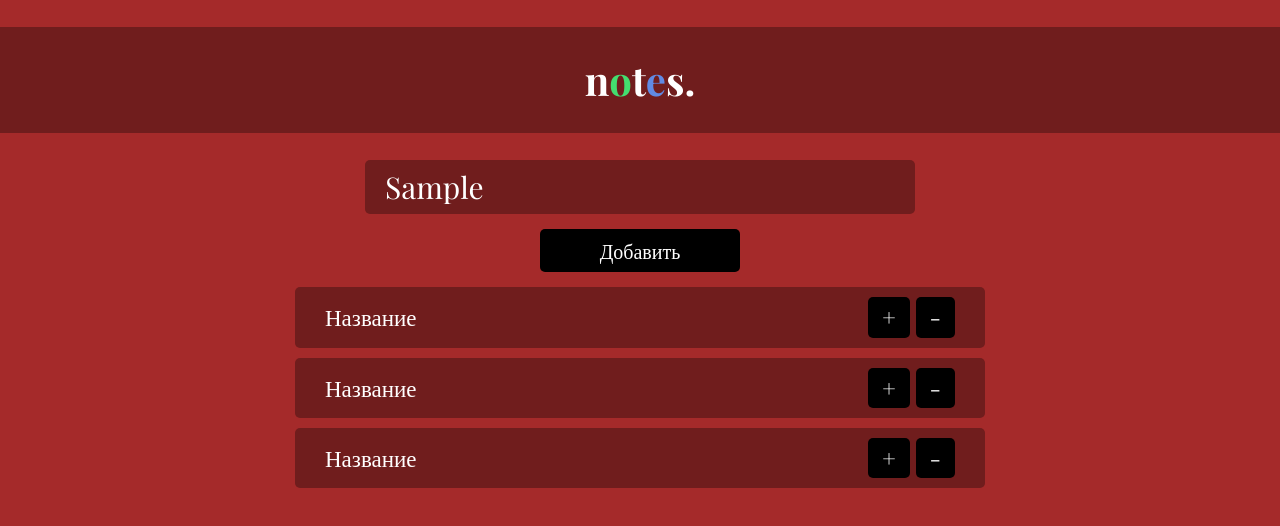
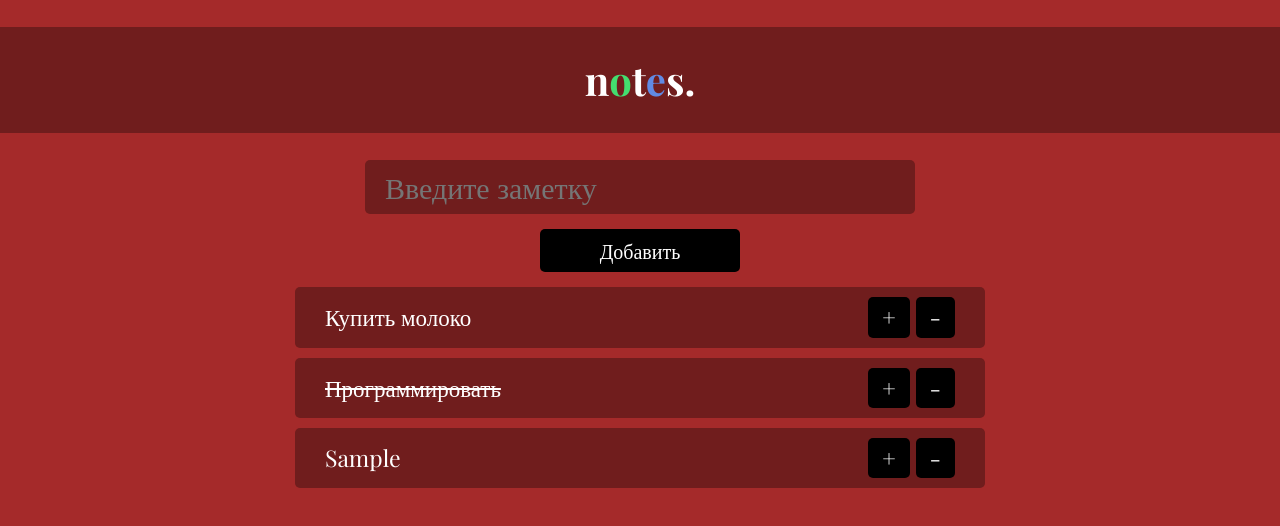
Before and after one commit to gtcat02/notes, a plain HTML site: page index.html in a window 1280 px wide. Both pictures are taken after typing "Sample" into the empty fields and a click on the button "Добавить". Drawn offline with nearby package versions, Linux system fonts and the light colour scheme; a web font is replaced by a local one.

Commit message:
Добавил основную логику списка заметок.

```diff
--- /dev/null
+++ b/app.js
@@ -0,0 +1,69 @@
+let inputNote = document.querySelector('.input__item');
+let addNote = document.querySelector('.input__button');
+let listNote = document.querySelector('.added__list');
+
+const notes = [
+  {
+    title: 'Купить молоко',
+    completed: false,
+  },
+  {
+    title: 'Программировать',
+    completed: true,
+  },
+]
+
+function render() {
+  listNote.innerHTML = '';
+
+  for (let i = 0; i < notes.length; i++) {
+    listNote.insertAdjacentHTML('beforeend', getNoteTemplate(notes[i], i));
+  }
+
+  // for (let note of notes) {
+  //   listNote.insertAdjacentHTML('beforeend', getNoteTemplate(note));
+  // }
+}
+
+render();
+
+addNote.onclick = function() {
+  if (inputNote.value.length === 0) {
+    return
+  }
+
+  const newNote = {
+    title: inputNote.value,
+    completed: false,
+  }
+  notes.push(newNote);
+  render();
+  inputNote.value = '';
+}
+
+listNote.onclick = function(event) {
+  if (event.target.dataset.index) {
+    const index = Number(event.target.dataset.index);
+    const type = event.target.dataset.type;
+
+    if (type === 'toggle') {
+      notes[index].completed = !notes[index].completed;
+    } else {
+      notes.splice(index, 1);
+    }
+
+    render();
+  }
+}
+
+function getNoteTemplate(note, i) {
+  return `
+    <li class="added__item">
+      <p class="added__item-title ${note.completed ? 'item-title--through' : ''}">${note.title}</p>
+      <div class="added__button-container">
+        <button class="added__button" data-index="${i}" data-type="toggle">+</button>
+        <button class="added__button" data-index="${i}" data-type="remove">-</button>
+      </div>
+    </li>
+  `
+}
--- a/index.html
+++ b/index.html
@@ -6,6 +6,7 @@
   <title>notes - Онлайн-заметки</title>
   <link rel="stylesheet" href="normalize.css">
   <link rel="stylesheet" href="styles.css">
+  <script src="app.js" defer></script>
 </head>
 <body>
   <header class="header">
@@ -23,27 +24,7 @@
       </div>
       <div class="added__content">
         <ul class="added__list">
-          <li class="added__item">
-            <p class="added__item-title">Название</p>
-            <div class="added__button-container">
-              <button class="added__button">+</button>
-              <button class="added__button">-</button>
-            </div>
-          </li>
-          <li class="added__item">
-            <p class="added__item-title">Название</p>
-            <div class="added__button-container">
-              <button class="added__button">+</button>
-              <button class="added__button">-</button>
-            </div>
-          </li>
-          <li class="added__item">
-            <p class="added__item-title">Название</p>
-            <div class="added__button-container">
-              <button class="added__button">+</button>
-              <button class="added__button">-</button>
-            </div>
-          </li>
+
         </ul>
       </div>
     </div>
--- a/styles.css
+++ b/styles.css
@@ -95,3 +95,7 @@ body {
 .footer__copyright {
   display: none;
 }
+
+.item-title--through {
+  text-decoration: line-through;
+}
```
Also changed, not shown: 1 other file.
